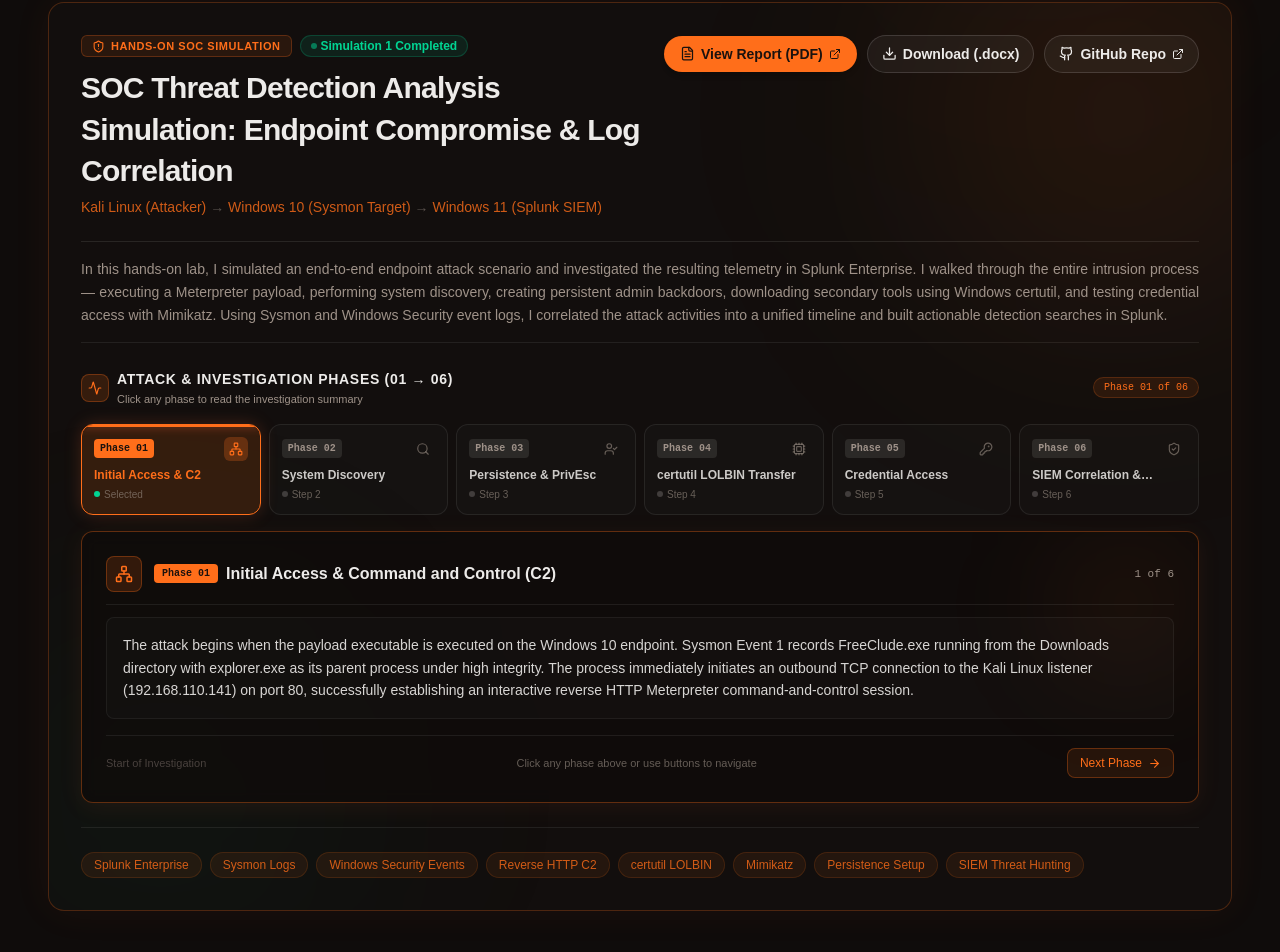
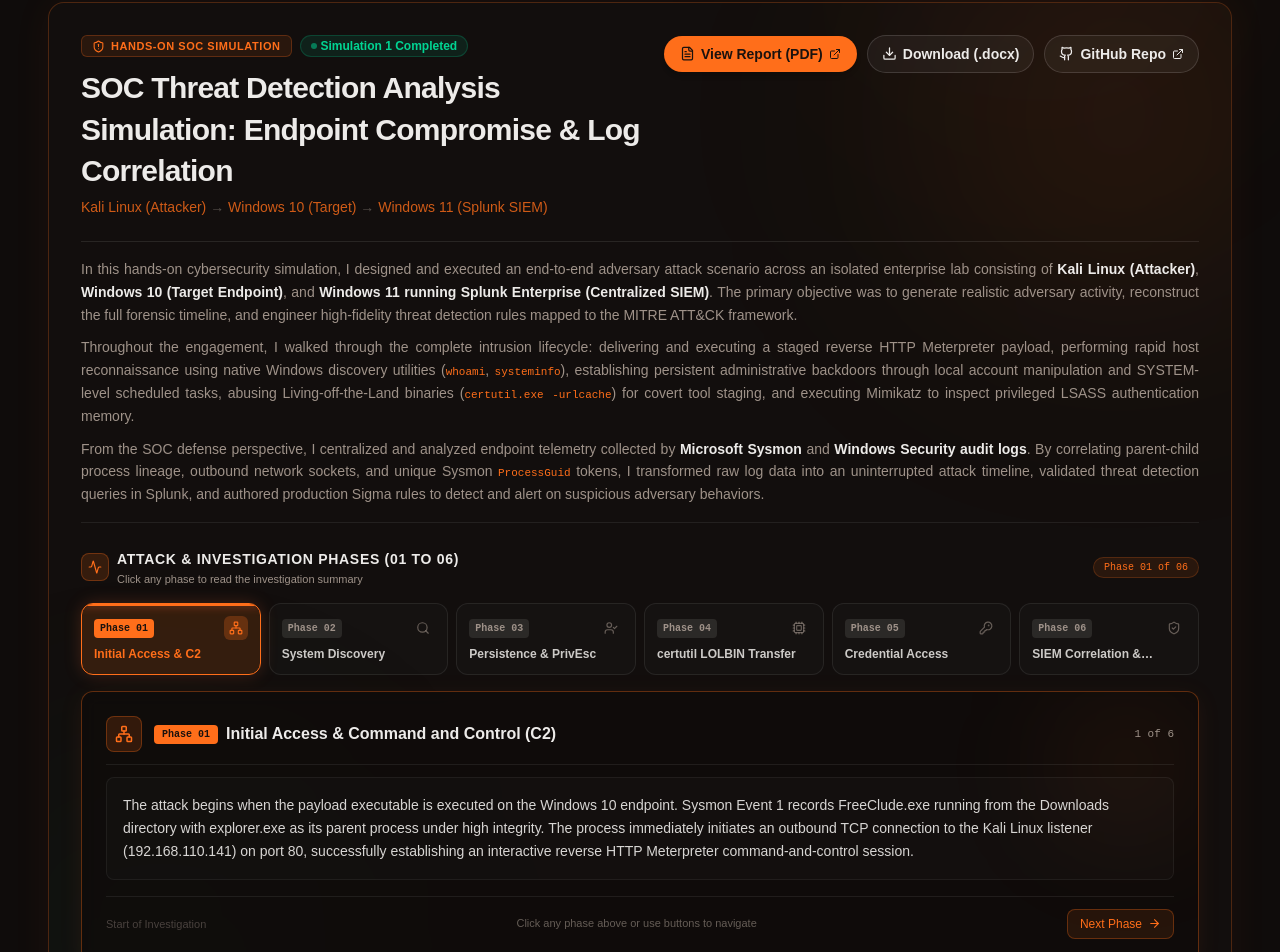
Before and after one commit to shii9/Portfolio, a React (Vite) app: page / in a window 1280 px wide. Shown: the part 3679-4631 px from the top of the page. Built offline with nearby package versions, Linux system fonts and the light colour scheme.

Commit message:
refactor: update architecture subtitle, expand simulation narrative, and remove step label

```diff
--- a/src/components/sections/AttackTreeMap.tsx
+++ b/src/components/sections/AttackTreeMap.tsx
@@ -128,7 +128,7 @@
           </h3>
 
           <p className="text-xs sm:text-sm text-primary/80 font-medium mt-1.5">
-            Kali Linux (Attacker) <span className="text-muted-foreground/50">→</span> Windows 10 (Sysmon Target) <span className="text-muted-foreground/50">→</span> Windows 11 (Splunk SIEM)
+            Kali Linux (Attacker) <span className="text-muted-foreground/50">→</span> Windows 10 (Target) <span className="text-muted-foreground/50">→</span> Windows 11 (Splunk SIEM)
           </p>
         </div>
 
@@ -169,13 +169,15 @@
       </div>
 
       {/* ── Narrative Summary ── */}
-      <div className="py-4 text-xs sm:text-sm text-muted-foreground leading-relaxed relative z-10 border-b border-foreground/8">
+      <div className="py-4 text-xs sm:text-sm text-muted-foreground leading-relaxed relative z-10 border-b border-foreground/8 space-y-2.5">
         <p className="text-left sm:text-justify">
-          In this hands-on lab, I simulated an end-to-end endpoint attack scenario and investigated the resulting telemetry
-          in Splunk Enterprise. I walked through the entire intrusion process — executing a Meterpreter payload, performing
-          system discovery, creating persistent admin backdoors, downloading secondary tools using Windows certutil, and
-          testing credential access with Mimikatz. Using Sysmon and Windows Security event logs, I correlated the attack
-          activities into a unified timeline and built actionable detection searches in Splunk.
+          In this hands-on cybersecurity simulation, I designed and executed an end-to-end adversary attack scenario across an isolated enterprise lab consisting of <span className="text-foreground font-semibold">Kali Linux (Attacker)</span>, <span className="text-foreground font-semibold">Windows 10 (Target Endpoint)</span>, and <span className="text-foreground font-semibold">Windows 11 running Splunk Enterprise (Centralized SIEM)</span>. The primary objective was to generate realistic adversary activity, reconstruct the full forensic timeline, and engineer high-fidelity threat detection rules mapped to the MITRE ATT&CK framework.
+        </p>
+        <p className="text-left sm:text-justify">
+          Throughout the engagement, I walked through the complete intrusion lifecycle: delivering and executing a staged reverse HTTP Meterpreter payload, performing rapid host reconnaissance using native Windows discovery utilities (<code className="font-mono text-primary text-[11px]">whoami</code>, <code className="font-mono text-primary text-[11px]">systeminfo</code>), establishing persistent administrative backdoors through local account manipulation and SYSTEM-level scheduled tasks, abusing Living-off-the-Land binaries (<code className="font-mono text-primary text-[11px]">certutil.exe -urlcache</code>) for covert tool staging, and executing Mimikatz to inspect privileged LSASS authentication memory.
+        </p>
+        <p className="text-left sm:text-justify">
+          From the SOC defense perspective, I centralized and analyzed endpoint telemetry collected by <span className="text-foreground font-semibold">Microsoft Sysmon</span> and <span className="text-foreground font-semibold">Windows Security audit logs</span>. By correlating parent-child process lineage, outbound network sockets, and unique Sysmon <code className="font-mono text-primary text-[11px]">ProcessGuid</code> tokens, I transformed raw log data into an uninterrupted attack timeline, validated threat detection queries in Splunk, and authored production Sigma rules to detect and alert on suspicious adversary behaviors.
         </p>
       </div>
 
@@ -188,7 +190,7 @@
             </div>
             <div>
               <span className="text-xs sm:text-sm font-bold text-foreground uppercase tracking-wider">
-                Attack & Investigation Phases (01 → 06)
+                Attack & Investigation Phases (01 To 06)
               </span>
               <p className="text-[11px] text-muted-foreground hidden sm:block">
                 Click any phase to read the investigation summary
@@ -202,7 +204,7 @@
 
         {/* 6 Phases Across the Row */}
         <div className="grid grid-cols-2 sm:grid-cols-3 lg:grid-cols-6 gap-2 pt-1">
-          {simulationPhases.map((phase, pIdx) => {
+          {simulationPhases.map((phase) => {
             const isActive = activeStepId === phase.id;
             const PhaseIcon = phase.icon;
 
@@ -254,11 +256,6 @@
                 >
                   {phase.shortTitle}
                 </span>
-
-                <div className="mt-1 flex items-center gap-1 text-[10px] text-muted-foreground/60">
-                  <span className={`w-1.5 h-1.5 rounded-full ${isActive ? "bg-emerald-400" : "bg-foreground/20"}`} />
-                  <span>{isActive ? "Selected" : `Step ${pIdx + 1}`}</span>
-                </div>
               </button>
             );
           })}
```
